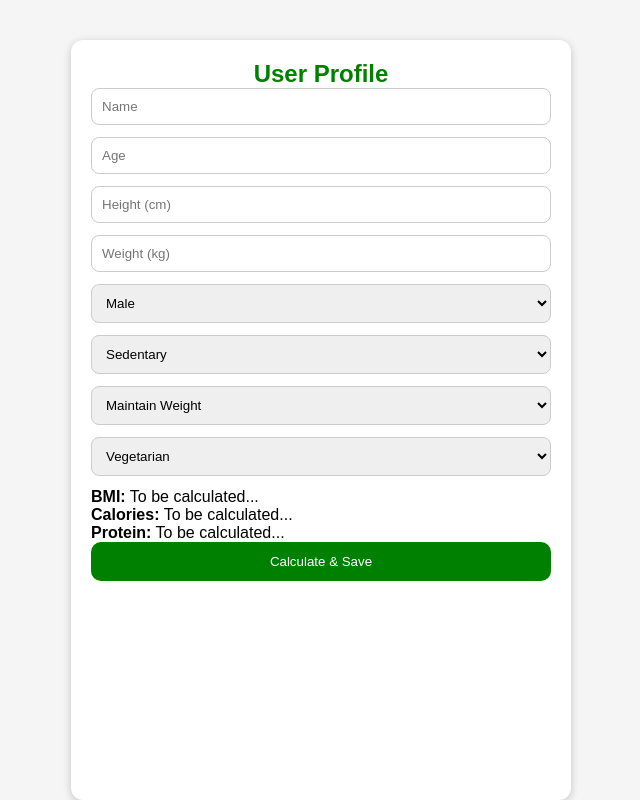
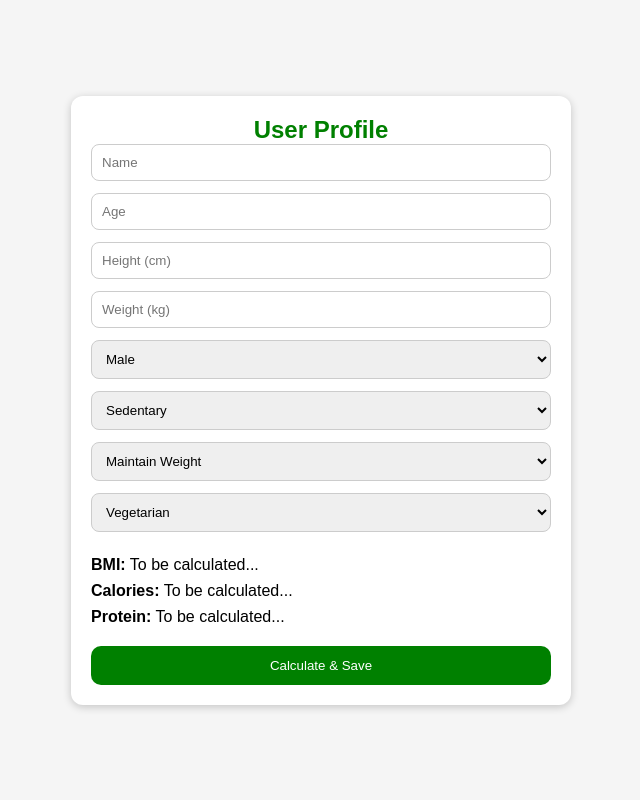
Before and after one commit to Tejas-2511/portion-vision, a React app in the folder frontend/: page /preferences in a window 1280 px wide. Shown: the whole page, without its empty margins (319-959 px from the left). Built offline with nearby package versions, Linux system fonts and the light colour scheme; the HTML template or start-up script is replaced by a standard one.

Commit message:
third
preferences ui changes

```diff
--- a/frontend/src/pages/Preferences.jsx
+++ b/frontend/src/pages/Preferences.jsx
@@ -113,9 +113,10 @@ export default function Preferences() {
         backgroundColor: "#f5f5f5",
         display: "flex",
         justifyContent: "center",
-        paddingTop: "40px",
+        alignItems: "center",
       }}
     >
+
       <div
         style={{
           padding: "20px",
@@ -166,13 +167,16 @@ export default function Preferences() {
           <option>Vegan</option>
         </select>
 
-        <p><b>BMI:</b> {bmi}</p>
-        <p><b>Calories:</b> {calories}</p>
-        <p><b>Protein:</b> {protein}</p>
+        <div style={resultContainer}>
+          <p><b>BMI:</b> {bmi}</p>
+          <p><b>Calories:</b> {calories}</p>
+          <p><b>Protein:</b> {protein}</p>
+        </div>
 
         <button onClick={handleCalculateSave} style={buttonStyle}>
           Calculate & Save
         </button>
+
       </div>
     </div>
   );
@@ -195,3 +199,11 @@ const buttonStyle = {
   borderRadius: "10px",
   cursor: "pointer",
 };
+
+const resultContainer = {
+  marginTop: "12px",
+  marginBottom: "20px",
+  display: "flex",
+  flexDirection: "column",
+  gap: "8px",
+};
```
